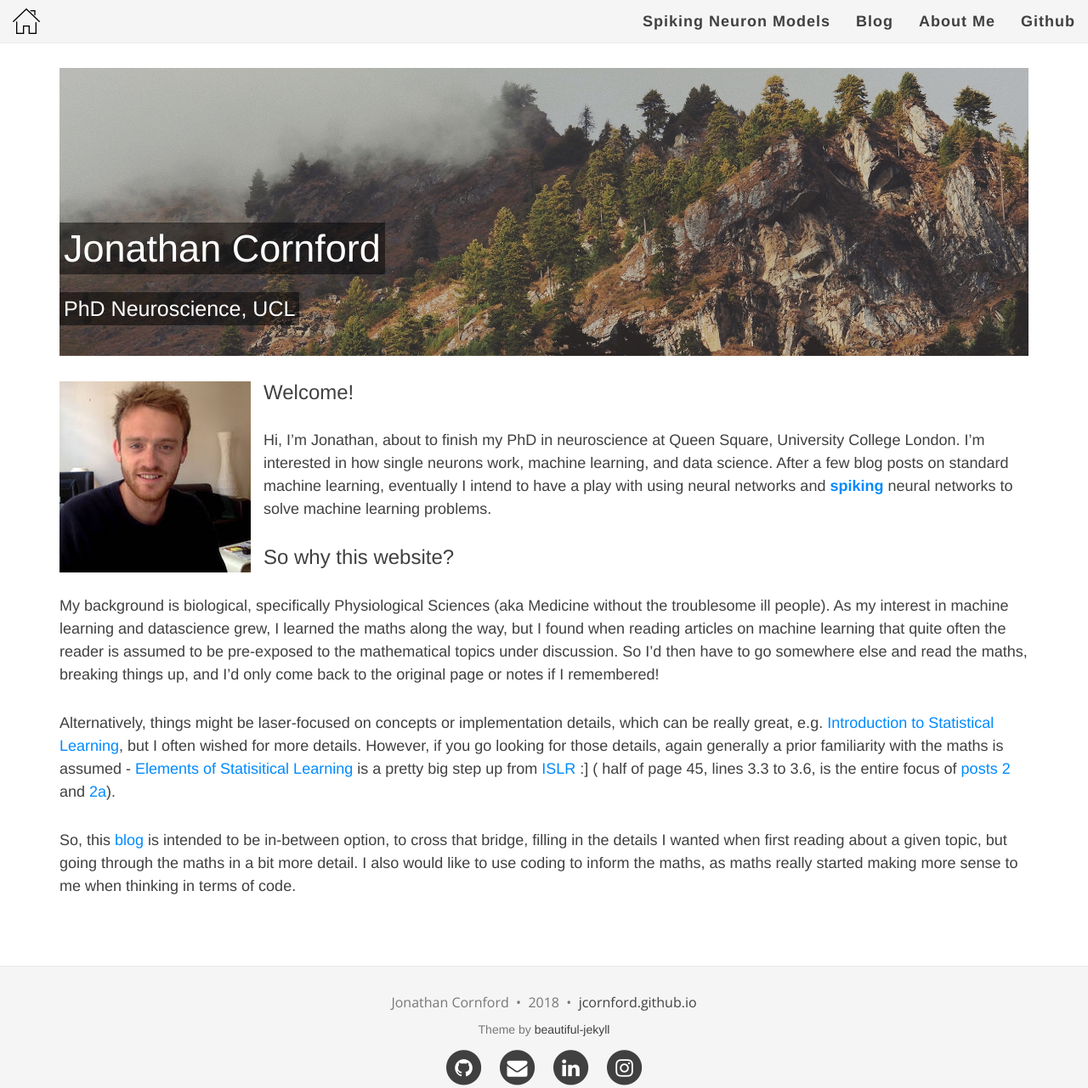
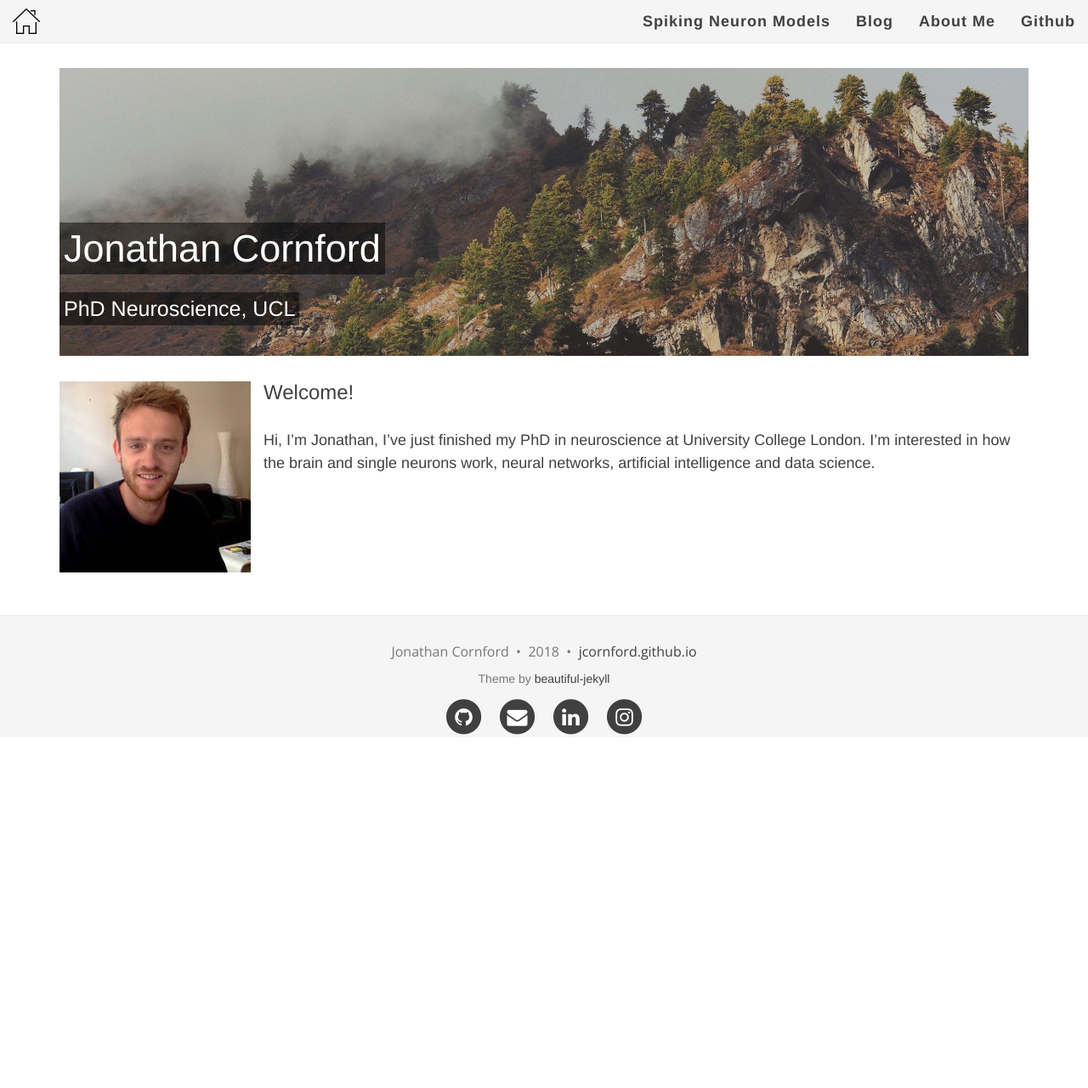
Before and after one commit to jcornford/jcornford.github.io, a Jekyll site: the page built from index.md, in a window 1280 px wide and 1281 px high. Shown: the whole window at 85% size. Built offline with Jekyll 4.4.1, drawn with Linux system fonts in a browser that asks for light colours; nearby versions of some CDN libraries.

Commit message:
commiting changes in case of powercut

```diff
--- a/index.md
+++ b/index.md
@@ -67,27 +67,7 @@ position: absolute;
 ![my-mugshot](/img/photojc.jpg){:style="float: left;margin-right: 15px;margin-top: 0px;"}
 
 ### Welcome!
-Hi, I'm Jonathan, about to finish my PhD in neuroscience at Queen Square, University College London. I'm interested in how
- single neurons work, machine learning, and data science. After a few blog posts on standard machine learning, eventually I intend to have a play with
-  using neural networks and [**spiking**](Izhikevich_model/) neural networks to solve machine learning problems.
-
-
-
-### So why this website?
-My background is biological, specifically Physiological Sciences (aka Medicine without the troublesome ill people). As my interest in machine learning and datascience grew,
- I learned the maths along the way, but I found when reading articles on machine learning that quite often the reader is
- assumed to be pre-exposed to the mathematical topics under discussion. So I'd then have to go somewhere else and read the maths,
- breaking things up, and I'd only come back to the original page or notes if I remembered!
-
- Alternatively, things might be laser-focused on concepts
- or implementation details, which can be really great, e.g. [Introduction to Statistical Learning](http://www-bcf.usc.edu/~gareth/ISL/),
-  but I often wished for more details. However, if you go looking for those details, again generally a prior familiarity
-  with the maths is assumed - [Elements of Statisitical Learning](https://statweb.stanford.edu/~tibs/ElemStatLearn/)
- is a pretty big step up from [ISLR](http://www-bcf.usc.edu/~gareth/ISL/) :] ( half of page 45, lines 3.3 to 3.6, is the entire focus of [posts 2](2017-02-07-least-squares-for-dummies/) and [2a](2017-02-08-scalar-by-vector-derivatives-for-least-squares)).
-
-
-So, this [blog](/blog/) is intended to be in-between option, to cross that bridge, filling in the details I wanted
- when first reading about a given topic, but going through the maths in a bit more detail. I also would like to use coding to inform the maths, as maths really started making
-  more sense to me when thinking in terms of code.
+Hi, I'm Jonathan, I've just finished my PhD in neuroscience at University College London. I'm interested in how
+ the brain and single neurons work, neural networks, artificial intelligence and data science.
 
 <a href="{{ blog | prepend: site.baseurl }}">
```
